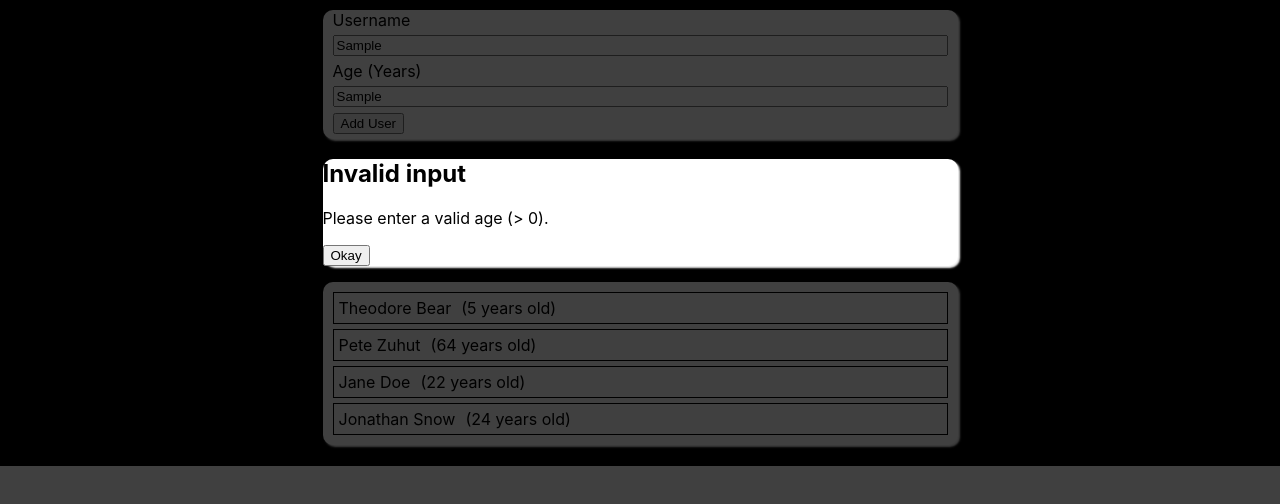
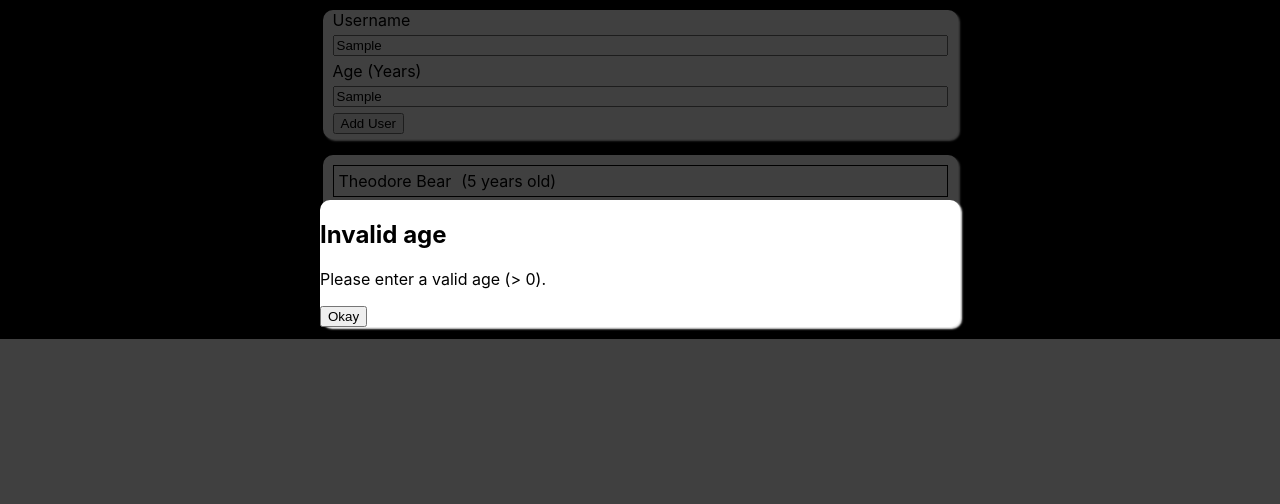
Before and after one commit to antran0/add-users-react, a React (Create React App) app: page / in a window 1280 px wide. Both pictures are taken after typing "Sample", "Sample" into the empty fields and a click on the button "Add User". Shown: the top 504 px of the page. Built offline with nearby package versions, Linux system fonts and the light colour scheme.

Commit message:
refactored error modal into input form component and changed some of its styling

```diff
--- a/src/App.js
+++ b/src/App.js
@@ -3,7 +3,6 @@ import InputForm from "./components/InputForm";
 import React from "react";
 import "./App.css";
 import UserList from "./components/UsersList";
-import ErrorModal from "./components/ErrorModal";
 
 const INITIAL_USERS = [
   { id: Math.random(), name: "Theodore Bear", age: 5 },
@@ -14,28 +13,17 @@ const INITIAL_USERS = [
 
 function App() {
   const [addedUsers, setUsers] = React.useState(INITIAL_USERS);
-  const [errorMessage, setErrorMessage] = React.useState("");
 
   const handleAddNewUser = (name, age) => {
     setUsers((prevUsers) => [
       ...prevUsers,
       { id: Math.random(), name: name, age: +age },
     ]);
-    setErrorMessage("");
   };
 
   return (
     <div className="App">
-      <InputForm
-        setErrorMessage={setErrorMessage}
-        onAddNewUser={handleAddNewUser}
-      />
-      {errorMessage.length !== 0 && (
-        <ErrorModal
-          errorMessage={errorMessage}
-          onCloseModal={() => setErrorMessage("")}
-        />
-      )}
+      <InputForm onAddNewUser={handleAddNewUser} />
       <UserList users={addedUsers} />
     </div>
   );
--- a/src/components/ErrorModal.js
+++ b/src/components/ErrorModal.js
@@ -9,8 +9,8 @@ const ErrorModal = (props) => {
       <Backdrop onClick={props.onCloseModal} />
       <Card className={`${styles["error-modal"]}`}>
         <section>
-          <h2>Invalid input</h2>
-          <p>{props.errorMessage}</p>
+          <h2>{props.title}</h2>
+          <p>{props.message}</p>
           <button type="button" onClick={props.onCloseModal}>
             Okay
           </button>
--- a/src/components/ErrorModal.module.css
+++ b/src/components/ErrorModal.module.css
@@ -1,7 +1,8 @@
 .error-modal {
   background-color: white;
-  position: relative;
+  position: fixed;
   left: 25%;
+  top: 25%;
   width: 50%;
   z-index: 100;
 }
--- a/src/components/InputForm.js
+++ b/src/components/InputForm.js
@@ -2,20 +2,26 @@ import React from "react";
 import TextInput from "./TextInput";
 import styles from "./InputForm.module.css";
 import Card from "./UI/Card";
+import ErrorModal from "./ErrorModal";
 
 const InputForm = (props) => {
   const [enteredUsername, setEnteredUsername] = React.useState("");
   const [enteredAge, setEnteredAge] = React.useState("");
+  const [error, setError] = React.useState();
 
   const submitHandler = (event) => {
     event.preventDefault();
 
     if (enteredUsername.trim().length === 0 || enteredAge.trim().length === 0) {
-      props.setErrorMessage(
-        "Please enter a valid name and age (non-empty values)."
-      );
+      setError({
+        title: "Invalid input",
+        message: "Please enter a valid name and age (non-empty values).",
+      });
     } else if (Number.isNaN(+enteredAge) || +enteredAge <= 0) {
-      props.setErrorMessage("Please enter a valid age (> 0).");
+      setError({
+        title: "Invalid age",
+        message: "Please enter a valid age (> 0).",
+      });
     } else {
       props.onAddNewUser(enteredUsername, enteredAge);
       setEnteredUsername("");
@@ -23,7 +29,19 @@ const InputForm = (props) => {
     }
   };
 
+  const closeModalHandler = () => {
+    setError(null);
+  };
+
   return (
+    <div>
+      {error && (
+        <ErrorModal
+          title={error.title}
+          message={error.message}
+          onCloseModal={closeModalHandler}
+        />
+      )}
       <Card className={`${styles["input-form"]}`}>
         <form onSubmit={submitHandler}>
           <TextInput
@@ -39,6 +57,7 @@ const InputForm = (props) => {
           <button type="submit">Add User</button>
         </form>
       </Card>
+    </div>
   );
 };
 
```
Lines whose indentation alone changed are shown as unchanged.
